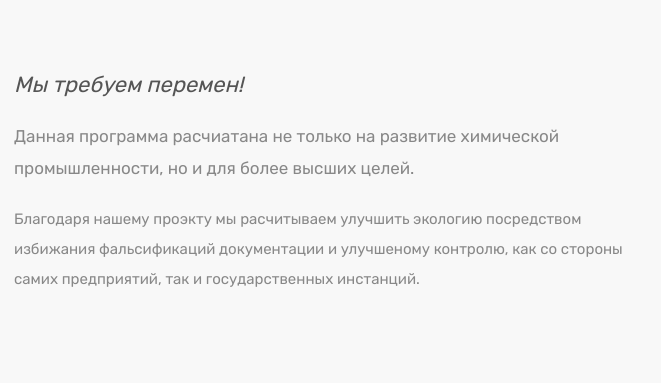
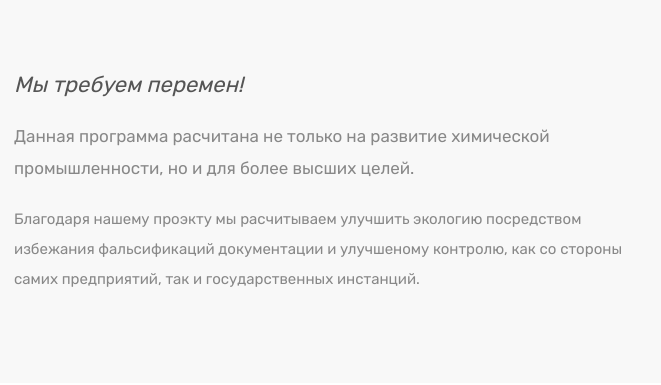
Before and after one commit to TeamProjectFail/wecossell, a plain HTML site: page index.html in a window 1280 px wide. Shown: the part 1400-1785 px from the top of the page, 56-717 px from the left. Drawn offline with Linux system fonts and the light colour scheme.

Commit message:
Update index.html

```diff
--- a/index.html
+++ b/index.html
@@ -162,10 +162,10 @@
 	                    <div class="great-support-box-text great-support-box-text-left">
 	                    	<h3>Мы требуем перемен!</h3>
 	                    	<p class="medium-paragraph">
-	                    		Данная программа расчиатана не только на развитие химической промышленности, но и для более высших целей.
+	                    		Данная программа расчитана не только на развитие химической промышленности, но и для более высших целей.
 	                    	</p>
 	                    	<p>
-	                    		Благодаря нашему проэкту мы расчитываем улучшить экологию посредством избижания фальсификаций документации
+	                    		Благодаря нашему проэкту мы расчитываем улучшить экологию посредством избежания фальсификаций документации
 					и улучшеному контролю, как со стороны самих предприятий, так и государственных инстанций.
 	                    	</p>
 	                      </div>
```
